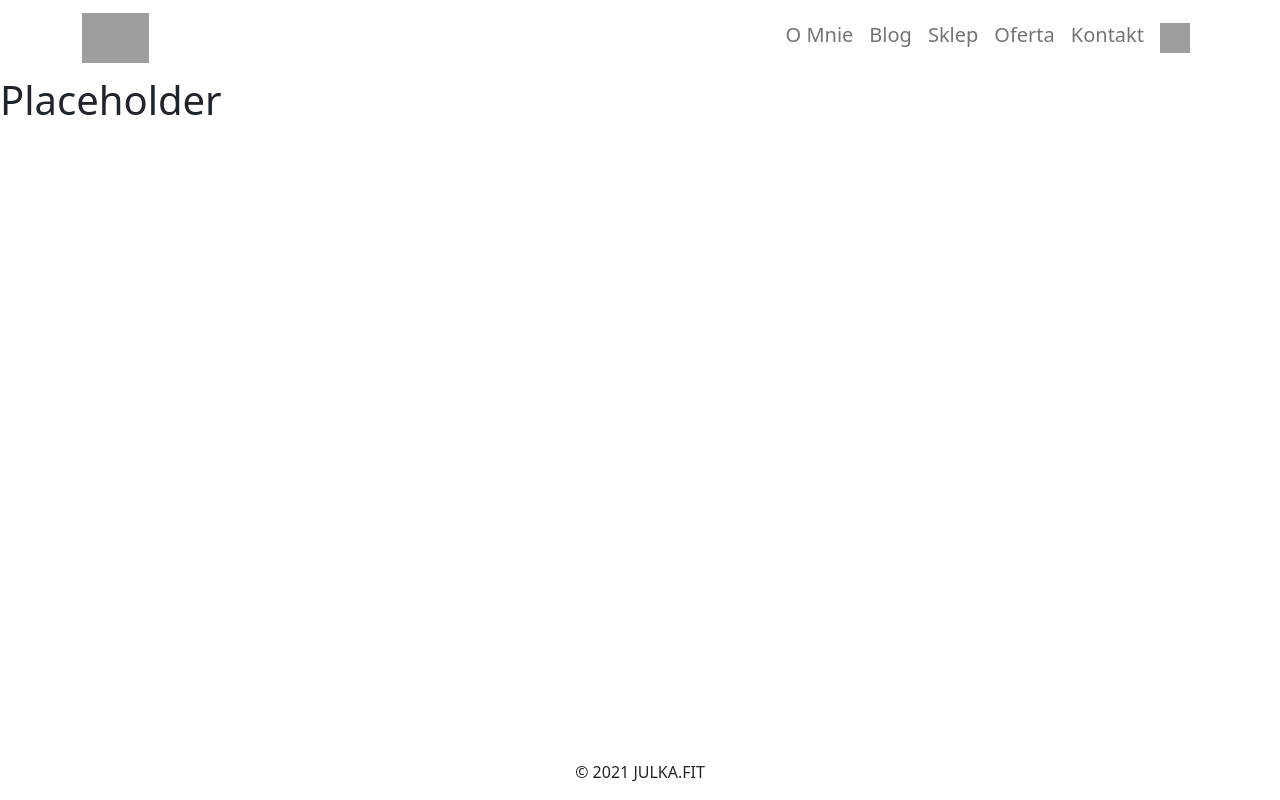
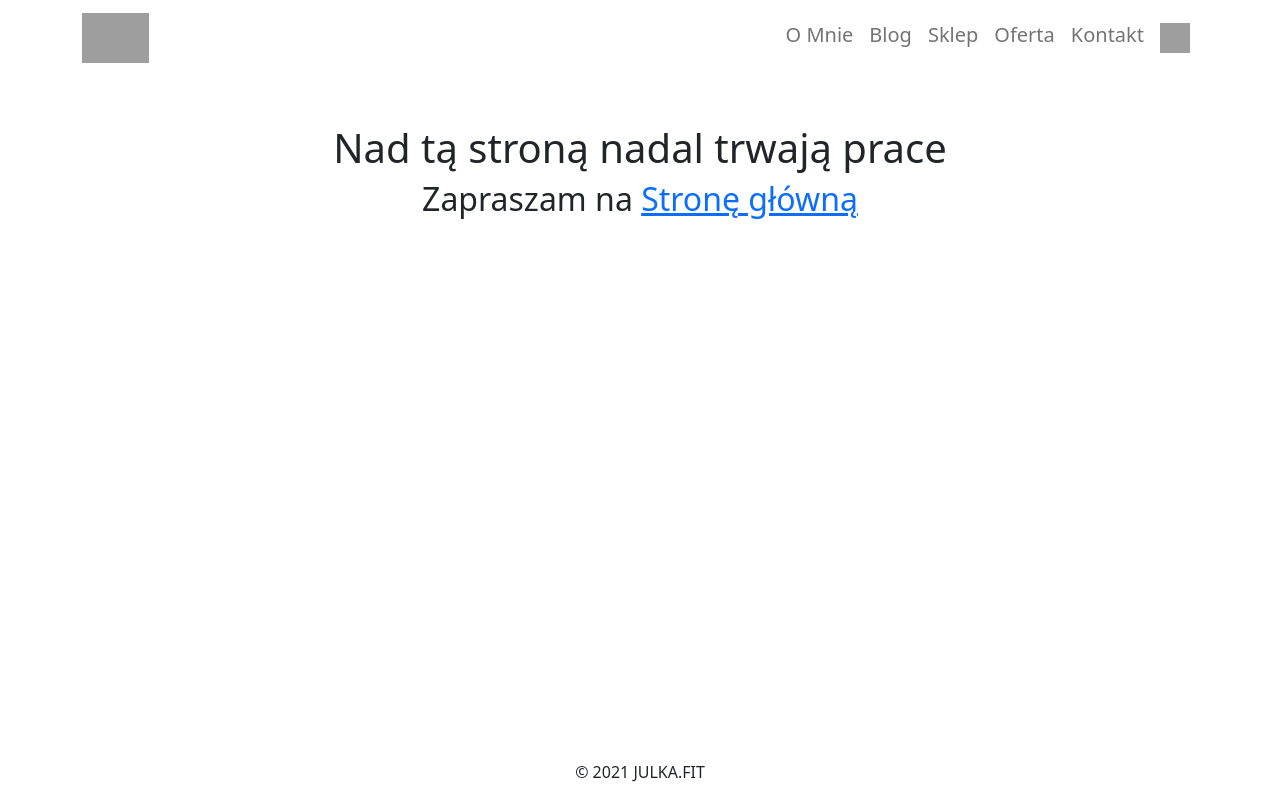
Before and after one commit to Baz00k/julka-fit-next, a Next.js app: page /blog in a window 1280 px wide. Built offline with nearby package versions, Linux system fonts and the light colour scheme; grey boxes are pictures that could not be loaded; a web font is replaced by a local one.

Commit message:
blog work in progress

```diff
--- a/pages/blog.js
+++ b/pages/blog.js
@@ -1,11 +1,9 @@
-import DefaultLayout from "../layouts/defaultLayout"
+import WorkInProgress from "../layouts/wip";
 
-function Placeholder() {
+function Blog() {
     return (
-        <DefaultLayout>
-            <h1>Placeholder</h1>
-        </DefaultLayout>
+        <WorkInProgress/>
     );
 }
 
-export default Placeholder;
+export default Blog;
```
